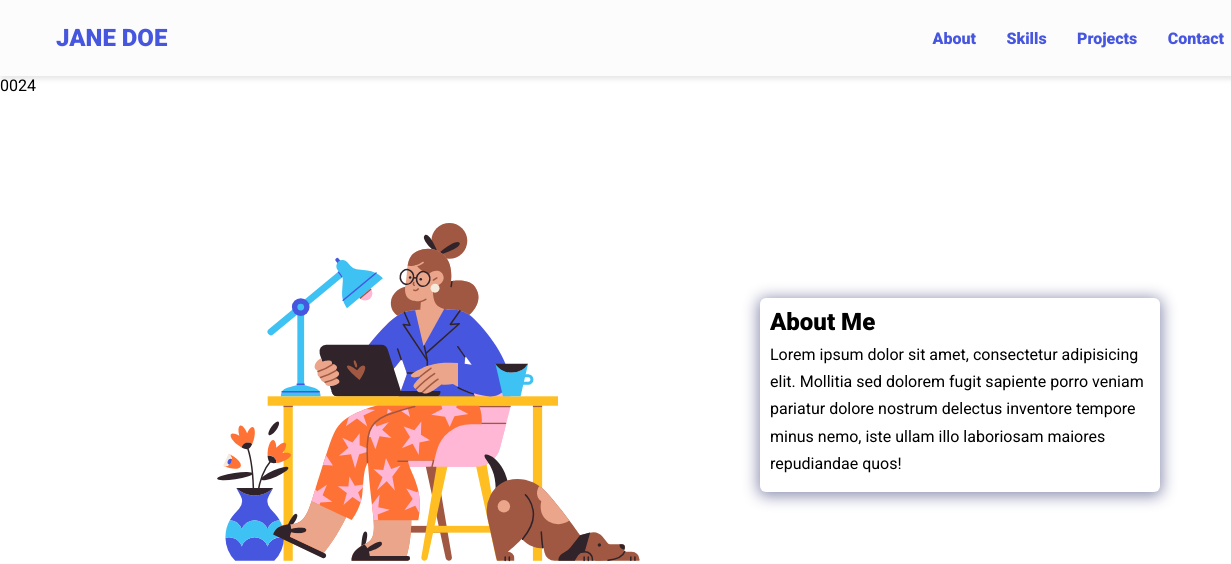
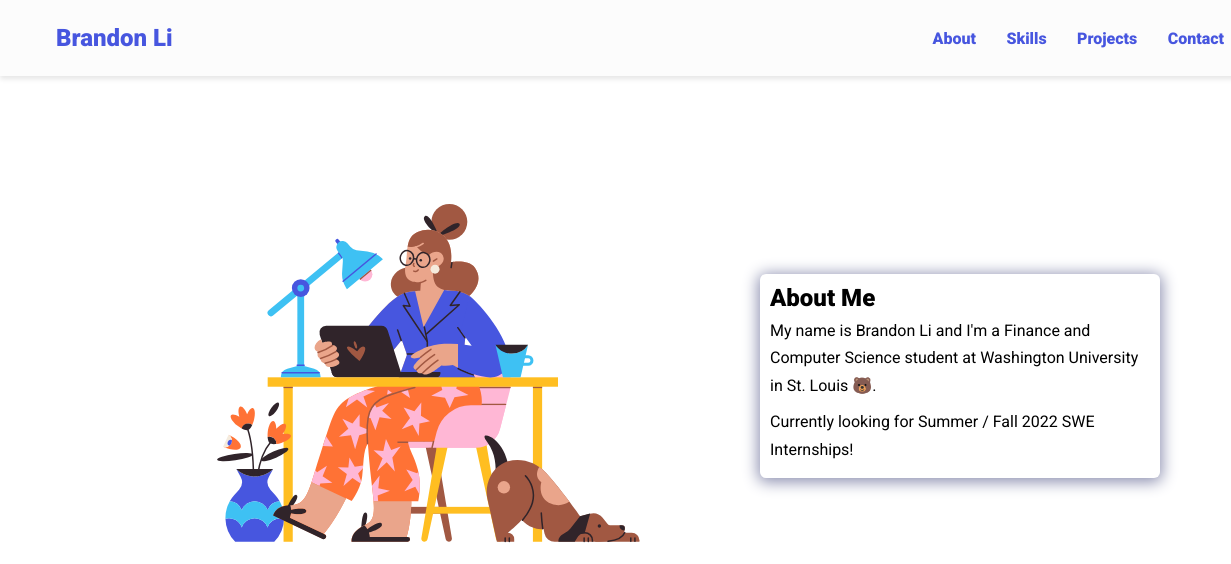
Before and after one commit to li-brandon/li-brandon.github.io, a plain HTML site: page index.html in a window 1280 px wide. Shown: the top 564 px of the page, 0-1231 px from the left. Drawn offline with nearby package versions, Linux system fonts and the light colour scheme.

Commit message:
Update About Me

```diff
--- a/index.html
+++ b/index.html
@@ -18,7 +18,7 @@
       rel="icon"
       type="image/png"
       sizes="32x32"
-      href="assets/icons/favicon-32x32.png"
+      href="assets/icons/favicon-32x32.png
     />
 
     <!-- Animate CSS CDN -->
@@ -26,13 +26,13 @@
       rel="stylesheet"
       href="https://cdnjs.cloudflare.com/ajax/libs/animate.css/4.1.1/animate.min.css"
     />
-    <title>Jane Doe | Web Developer</title>
+    <title>Brandon Li | Software Engineer</title>
   </head>
 
   <body>
     <!-- Navbar -->
     <nav>
-      <h1>JANE DOE</h1>
+      <h1>Brandon Li</h1>
       <ul class="navigation">
         <li><a href="#about" class="nav-link">About</a></li>
         <li><a href="#skills" class="nav-link">Skills</a></li>
@@ -45,8 +45,6 @@
       </button>
     </nav>
 
-    <p> 0024 </p>
-
     <!-- Hero Section -->
     <section class="hero" id="about">
       <img
@@ -58,11 +56,9 @@
       <div class="bio animate__animated animate__shakeX">
         <h2 class="bio-title">About Me</h2>
         <p class="bio-text">
-          Lorem ipsum dolor sit amet, consectetur adipisicing elit. Mollitia sed
-          dolorem fugit sapiente porro veniam pariatur dolore nostrum delectus
-          inventore tempore minus nemo, iste ullam illo laboriosam maiores
-          repudiandae quos!
+          My name is Brandon Li and I'm a Finance and Computer Science student at Washington University in St. Louis 🐻.
         </p>
+        <p class="bio-text">Currently looking for Summer / Fall 2022 SWE Internships!</p>
       </div>
     </section>
 
```
Also changed, not shown: 1 other file.
